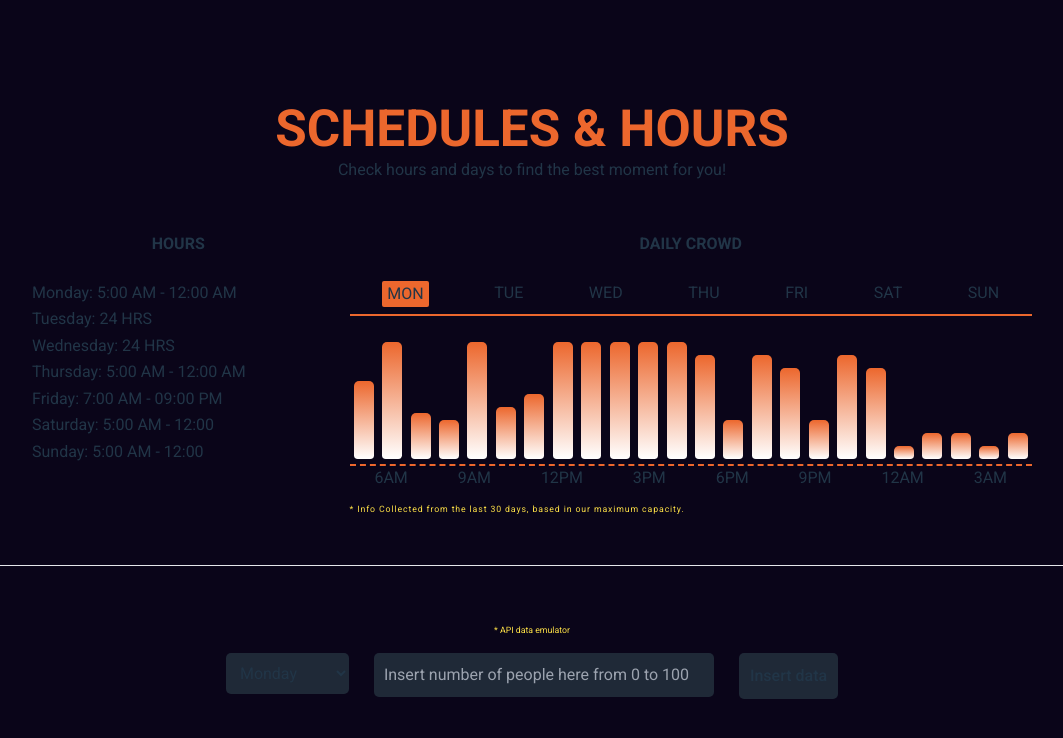
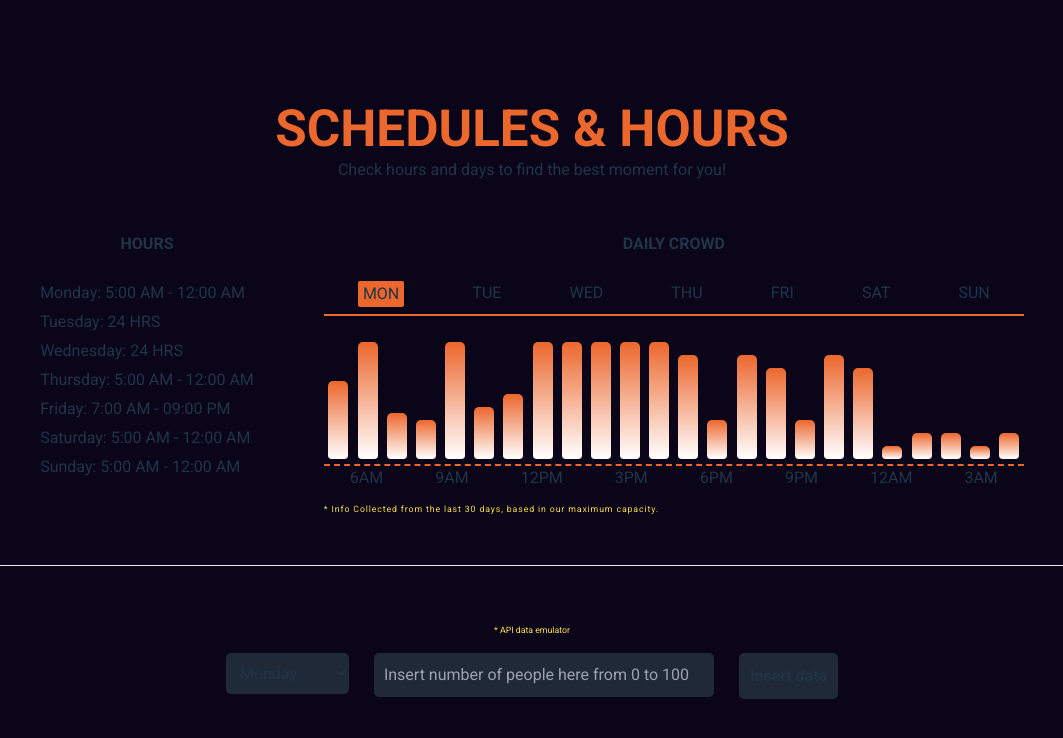
Before and after one commit to luisgcode/crowdMeterSystem, a React (Vite) app: page / in a window 1280 px wide. Shown: the top 738 px of the page, without its empty margins (108-1171 px from the left). Built offline with nearby package versions, Linux system fonts and the light colour scheme.

Commit message:
Optimizing hours block

```diff
--- a/src/crowdMeter/Crowdmeter.jsx
+++ b/src/crowdMeter/Crowdmeter.jsx
@@ -1,7 +1,14 @@
 import React from "react";
 import "./Crowdmeter.css";
+import Hours from "./components/Hours";
+import Schedulehours from "./data/Schedulehours";
 
 const Crowdmeter = () => {
+  // Hours from data hours
+  const hours = Schedulehours.map(function (item) {
+    return <Hours day={item.day} hours={item.hours} />;
+  });
+
   return (
     <div className="flex justify-center items-center   ">
       <div className="max-w-[1000px] text-center   ">
@@ -11,17 +18,12 @@ const Crowdmeter = () => {
           </h1>
           <p>Check hours and days to find the best moment for you!</p>
         </div>
-        <div className="schedule-content flex gap-10  ">
-          <div className="hours w-[300px]">
+        <div className="schedule-content flex gap-28 ">
+          <div className="hours">
             <h2 className="font-bold uppercase mb-10">hours</h2>
-            <div className="hours-block flex flex-col gap-1 text-left  ">
-              <span>Monday: 5:00 AM - 12:00 AM</span>
-              <span>Tuesday: 24 HRS</span>
-              <span>Wednesday: 24 HRS</span>
-              <span>Thursday: 5:00 AM - 12:00 AM</span>
-              <span>Friday: 7:00 AM - 09:00 PM</span>
-              <span>Saturday: 5:00 AM - 12:00</span>
-              <span>Sunday: 5:00 AM - 12:00</span>
+            <div className="hours-block flex flex-col gap-2 text-left">
+              {/* Printing hours from data */}
+              {hours}
             </div>
           </div>
           <div className="crowd w-[700px]">
--- /dev/null
+++ b/src/crowdMeter/components/Hours.jsx
@@ -0,0 +1,15 @@
+import React from "react";
+
+const Hours = (props) => {
+  return (
+    <>
+      <div>
+        <span>
+          {props.day}: {props.hours}
+        </span>
+      </div>
+    </>
+  );
+};
+
+export default Hours;
--- /dev/null
+++ b/src/crowdMeter/data/Schedulehours.jsx
@@ -0,0 +1,30 @@
+export default [
+  {
+    day: "Monday",
+    hours: "5:00 AM - 12:00 AM",
+  },
+  {
+    day: "Tuesday",
+    hours: "24 HRS",
+  },
+  {
+    day: "Wednesday",
+    hours: "24 HRS",
+  },
+  {
+    day: "Thursday",
+    hours: "5:00 AM - 12:00 AM",
+  },
+  {
+    day: "Friday",
+    hours: "7:00 AM - 09:00 PM",
+  },
+  {
+    day: "Saturday",
+    hours: "5:00 AM - 12:00 AM",
+  },
+  {
+    day: "Sunday",
+    hours: "5:00 AM - 12:00 AM",
+  },
+];
```
Also changed, not shown: src/crowdMeter/data/Schedulesdays.jsx (added).
